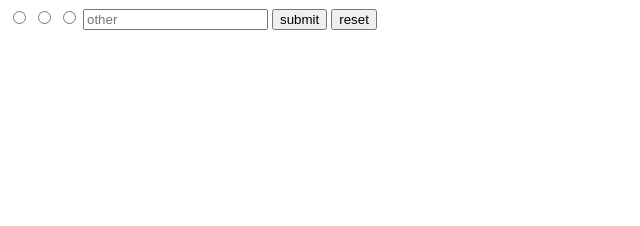
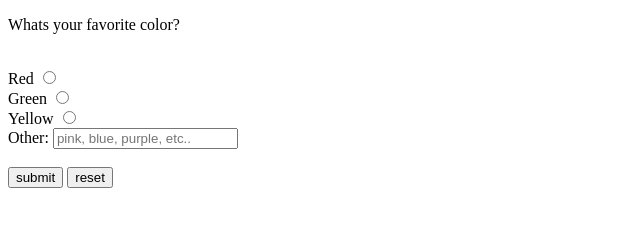
Before and after one commit to cowboyEchidna/test, a plain HTML site: page index.html in a window 1280 px wide. Shown: the whole page, without its empty margins (0-640 px from the left). Drawn offline with Linux system fonts and the light colour scheme.

Commit message:
Update index.html

```diff
--- a/index.html
+++ b/index.html
@@ -1,8 +1,27 @@
+<!doctype html>
+<html>
+<head>
+<meta charset="utf-8">
+<title>Favorite Color!</title>
+</head>
+
+<body>
+
+	<p>Whats your favorite color?</p> <br>
 <form action="mailto: rowle110@canton.edu" method="post">
-	<input type="radio" value="red">
-	<input type="radio" value="green">
-	<input type="radio" value="yellow">
-	<input type="text" placeholder="other">
-	<input type="submit" value="submit"></button>
-	<input type="reset" value="reset"></button>
+	<label for="red">Red</label>
+	<input type="radio" name="red"> <br>
+
+	<label for="green">Green</label>
+	<input type="radio" name="green"> <br>
+
+	<label for="yellow">Yellow</label>
+	<input type="radio" name="yellow"> <br>
+
+	<label for="ph">Other:</label>
+	<input type="text" placeholder="pink, blue, purple, etc.." name="ph"> <br><br>
+	<input type="submit" value="submit">
+	<input type="reset" value="reset">
 </form>
+</body>
+</html>
```
